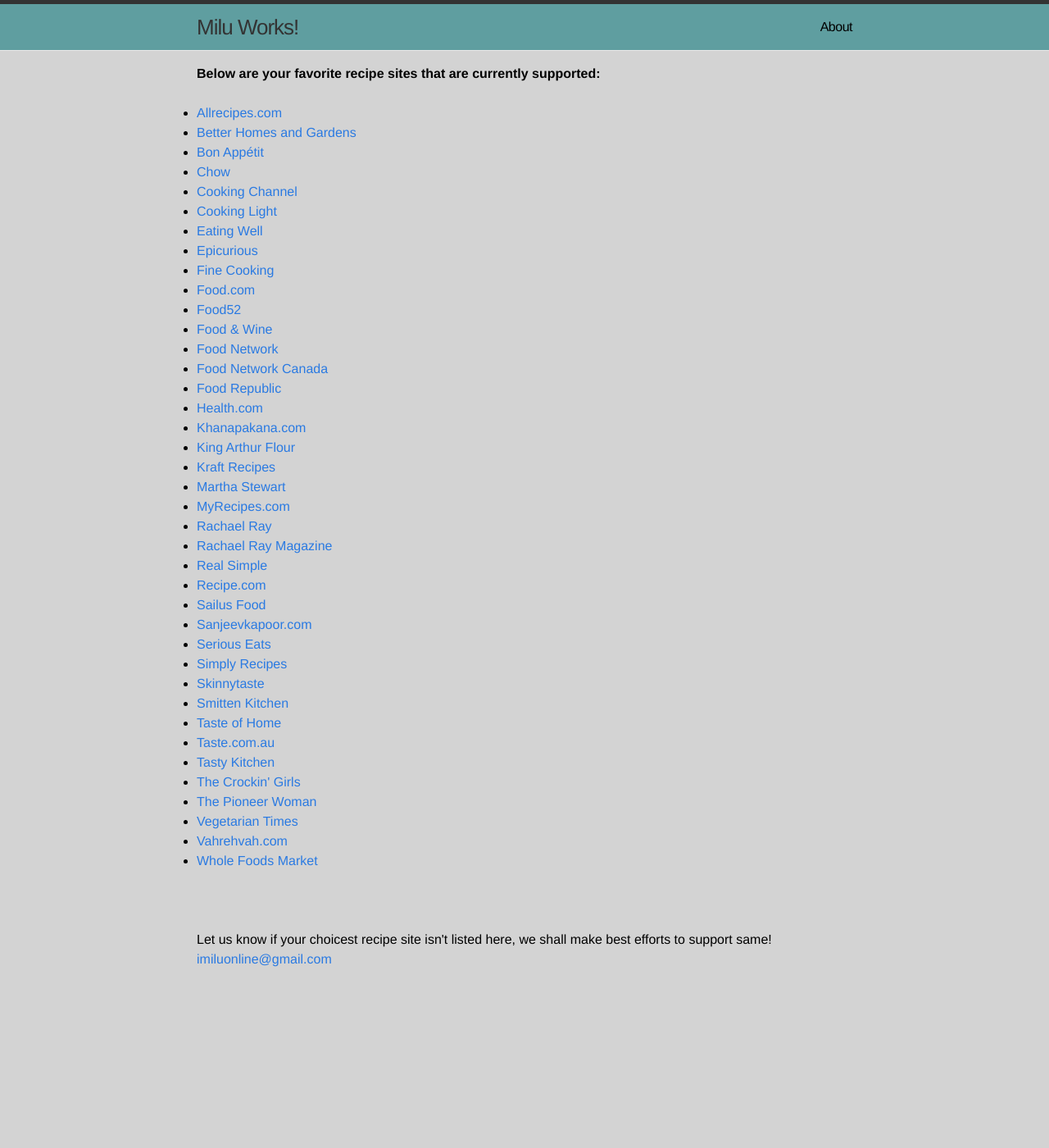
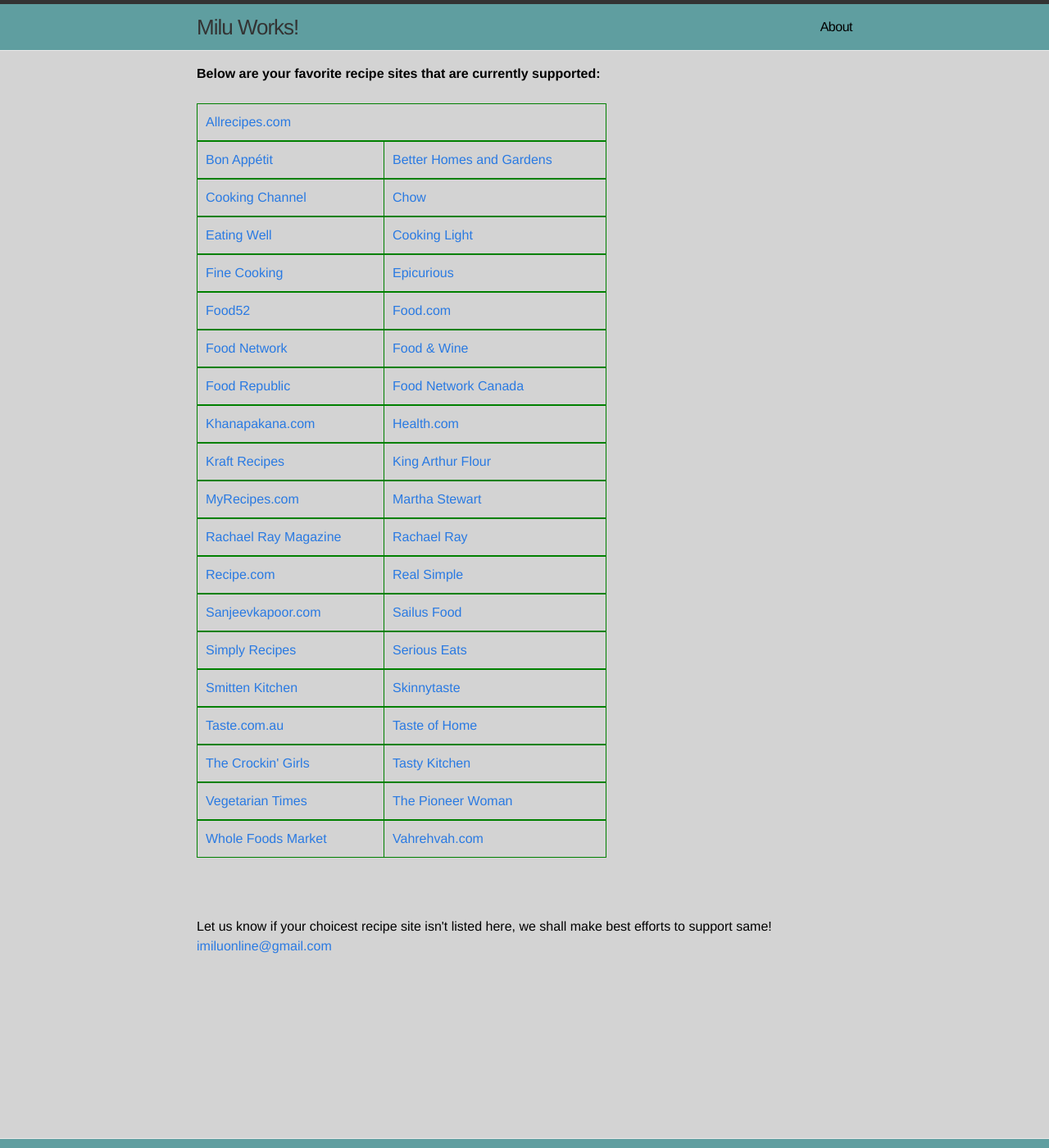
Before and after one commit to miluonline/miluworkslive, a Jekyll site: the page built from supported-recipe-sites.html, in a window 1280 px wide and 1400 px high. Shown: the whole window at 82% size. Built offline with Jekyll 4.4.1, drawn with Linux system fonts in a browser that asks for light colours.

Commit message:
recipe sites

```diff
--- a/css/main.css
+++ b/css/main.css
@@ -449,3 +449,17 @@
 .post-header{
   margin-top: 50px;
 }
+
+.recipe-row1{
+  list-style-type: none;
+  border: 1px solid green;
+  padding: 10px;
+}
+
+.recipe-row2{
+  list-style-type: none;
+  border: 1px solid green;
+  padding: 10px;
+  width: 250px;
+  float: right;
+}
--- a/supported-recipe-sites.html
+++ b/supported-recipe-sites.html
@@ -5,46 +5,46 @@
 <br>
 <b>Below are your favorite recipe sites that are currently supported: </b><br><br>
 
-<ul>
-	<li><a href="http://allrecipes.com">Allrecipes.com</a></li>
-	<li><a href="http://www.bhg.com/recipes/">Better Homes and Gardens</a></li>
-	<li><a href="http://www.bonappetit.com">Bon Appétit</a></li>
-	<li><a href="http://www.chow.com">Chow</a></li>
-	<li><a href="http://www.cookingchanneltv.com">Cooking Channel</a></li>
-	<li><a href="http://www.myrecipes.com">Cooking Light</a></li>
-	<li><a href="http://www.eatingwell.com">Eating Well</a></li>
-	<li><a href="http://www.epicurious.com">Epicurious</a></li>
-	<li><a href="http://www.finecooking.com">Fine Cooking</a></li>
-	<li><a href="http://www.food.com">Food.com</a></li>
-	<li><a href="http://food52.com">Food52</a></li>
-	<li><a href="http://www.foodandwine.com">Food & Wine</a></li>
-	<li><a href="http://www.foodnetwork.com">Food Network</a></li>
-	<li><a href="http://www.foodnetwork.ca">Food Network Canada</a></li>
-	<li><a href="http://www.foodrepublic.com">Food Republic</a></li>
-	<li><a href="http://www.health.com/">Health.com</a></li>
-	<li><a href="http://www.khanapakana.com">Khanapakana.com</a></li>
-	<li><a href="http://www.kingarthurflour.com">King Arthur Flour</a></li>
-	<li><a href="http://www.kraftrecipes.com">Kraft Recipes</a></li>
-	<li><a href="http://www.marthastewart.com">Martha Stewart</a></li>
-	<li><a href="http://www.myrecipes.com">MyRecipes.com</a></li>
-	<li><a href="http://www.rachaelray.com">Rachael Ray</a></li>
-	<li><a href="http://www.rachaelraymag.com">Rachael Ray Magazine</a></li>
-	<li><a href="http://www.realsimple.com">Real Simple</a></li>
-	<li><a href="http://www.recipe.com">Recipe.com</a></li>
-	<li><a href="http://www.sailusfood.com">Sailus Food</a></li>
-	<li><a href="http://www.sanjeevkapoor.com">Sanjeevkapoor.com</a></li>
-	<li><a href="http://www.seriouseats.com">Serious Eats</a></li>
-	<li><a href="http://www.simplyrecipes.com">Simply Recipes</a></li>
-	<li><a href="http://www.skinnytaste.com">Skinnytaste</a></li>
-	<li><a href="http://smittenkitchen.com">Smitten Kitchen</a></li>
-	<li><a href="http://www.tasteofhome.com">Taste of Home</a></li>
-	<li><a href="http://www.taste.com.au">Taste.com.au</a></li>
-	<li><a href="http://tastykitchen.com">Tasty Kitchen</a></li>
-	<li><a href="http://crockingirls.com">The Crockin' Girls</a></li>
-	<li><a href="http://thepioneerwoman.com">The Pioneer Woman</a></li>
-	<li><a href="http://www.vegetariantimes.com">Vegetarian Times</a></li>
-	<li><a href="http://vahrehvah.com">Vahrehvah.com</a></li>
-	<li><a href="http://www.wholefoodsmarket.com">Whole Foods Market</a></li>
+<ul style='width:500px;'>
+	<li class='recipe-row1'><a href="http://allrecipes.com">Allrecipes.com</a></li>
+	<li class='recipe-row2'><a href="http://www.bhg.com/recipes/">Better Homes and Gardens</a></li>
+	<li class='recipe-row1'><a href="http://www.bonappetit.com">Bon Appétit</a></li>
+	<li class='recipe-row2'><a href="http://www.chow.com">Chow</a></li>
+	<li class='recipe-row1'><a href="http://www.cookingchanneltv.com">Cooking Channel</a></li>
+	<li class='recipe-row2'><a href="http://www.myrecipes.com">Cooking Light</a></li>
+	<li class='recipe-row1'><a href="http://www.eatingwell.com">Eating Well</a></li>
+	<li class='recipe-row2'><a href="http://www.epicurious.com">Epicurious</a></li>
+	<li class='recipe-row1'><a href="http://www.finecooking.com">Fine Cooking</a></li>
+	<li class='recipe-row2'><a href="http://www.food.com">Food.com</a></li>
+	<li class='recipe-row1'><a href="http://food52.com">Food52</a></li>
+	<li class='recipe-row2'><a href="http://www.foodandwine.com">Food & Wine</a></li>
+	<li class='recipe-row1'><a href="http://www.foodnetwork.com">Food Network</a></li>
+	<li class='recipe-row2'><a href="http://www.foodnetwork.ca">Food Network Canada</a></li>
+	<li class='recipe-row1'><a href="http://www.foodrepublic.com">Food Republic</a></li>
+	<li class='recipe-row2'><a href="http://www.health.com/">Health.com</a></li>
+	<li class='recipe-row1'><a href="http://www.khanapakana.com">Khanapakana.com</a></li>
+	<li class='recipe-row2'><a href="http://www.kingarthurflour.com">King Arthur Flour</a></li>
+	<li class='recipe-row1'><a href="http://www.kraftrecipes.com">Kraft Recipes</a></li>
+	<li class='recipe-row2'><a href="http://www.marthastewart.com">Martha Stewart</a></li>
+	<li class='recipe-row1'><a href="http://www.myrecipes.com">MyRecipes.com</a></li>
+	<li class='recipe-row2'><a href="http://www.rachaelray.com">Rachael Ray</a></li>
+	<li class='recipe-row1'><a href="http://www.rachaelraymag.com">Rachael Ray Magazine</a></li>
+	<li class='recipe-row2'><a href="http://www.realsimple.com">Real Simple</a></li>
+	<li class='recipe-row1'><a href="http://www.recipe.com">Recipe.com</a></li>
+	<li class='recipe-row2'><a href="http://www.sailusfood.com">Sailus Food</a></li>
+	<li class='recipe-row1'><a href="http://www.sanjeevkapoor.com">Sanjeevkapoor.com</a></li>
+	<li class='recipe-row2'><a href="http://www.seriouseats.com">Serious Eats</a></li>
+	<li class='recipe-row1'><a href="http://www.simplyrecipes.com">Simply Recipes</a></li>
+	<li class='recipe-row2'><a href="http://www.skinnytaste.com">Skinnytaste</a></li>
+	<li class='recipe-row1'><a href="http://smittenkitchen.com">Smitten Kitchen</a></li>
+	<li class='recipe-row2'><a href="http://www.tasteofhome.com">Taste of Home</a></li>
+	<li class='recipe-row1'><a href="http://www.taste.com.au">Taste.com.au</a></li>
+	<li class='recipe-row2'><a href="http://tastykitchen.com">Tasty Kitchen</a></li>
+	<li class='recipe-row1'><a href="http://crockingirls.com">The Crockin' Girls</a></li>
+	<li class='recipe-row2'><a href="http://thepioneerwoman.com">The Pioneer Woman</a></li>
+	<li class='recipe-row1'><a href="http://www.vegetariantimes.com">Vegetarian Times</a></li>
+	<li class='recipe-row2'><a href="http://vahrehvah.com">Vahrehvah.com</a></li>
+	<li class='recipe-row1'><a href="http://www.wholefoodsmarket.com">Whole Foods Market</a></li>
 </ul>
 
 
```
Also changed, not shown: 4 other files.
